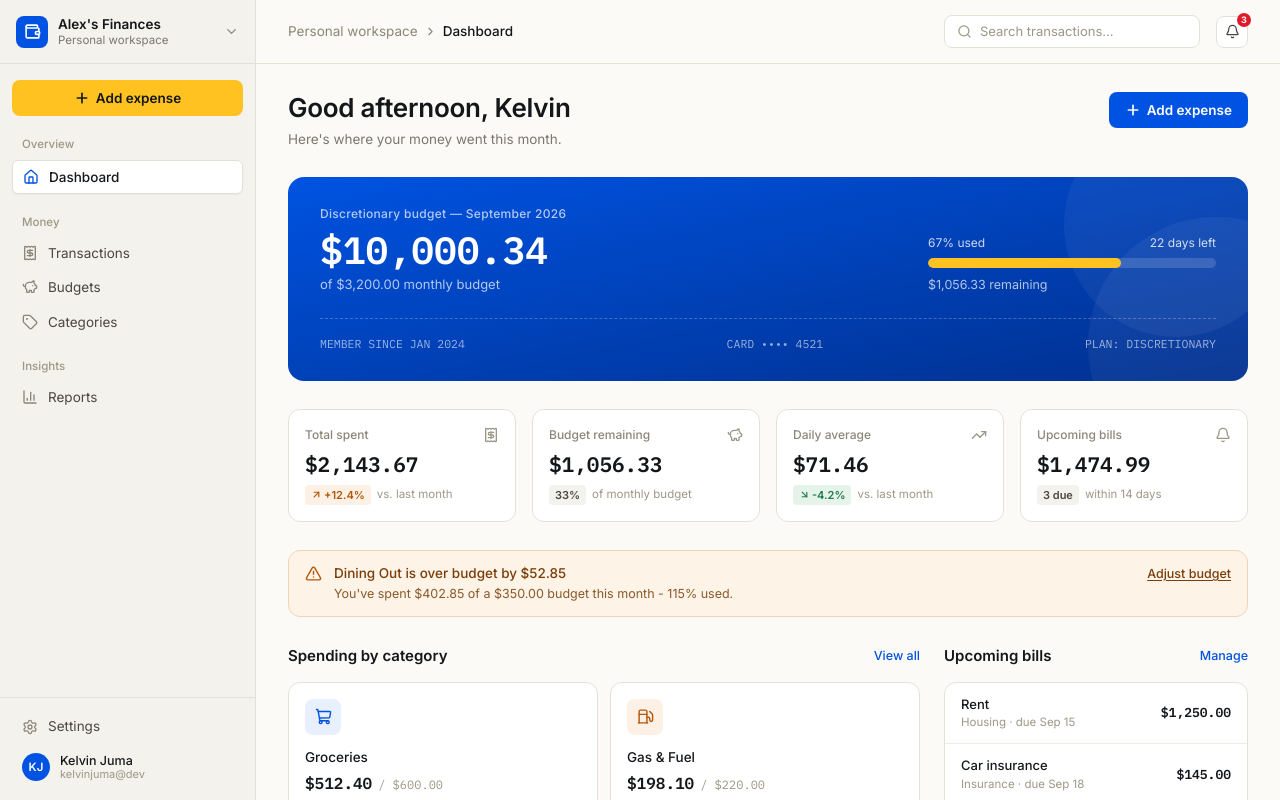
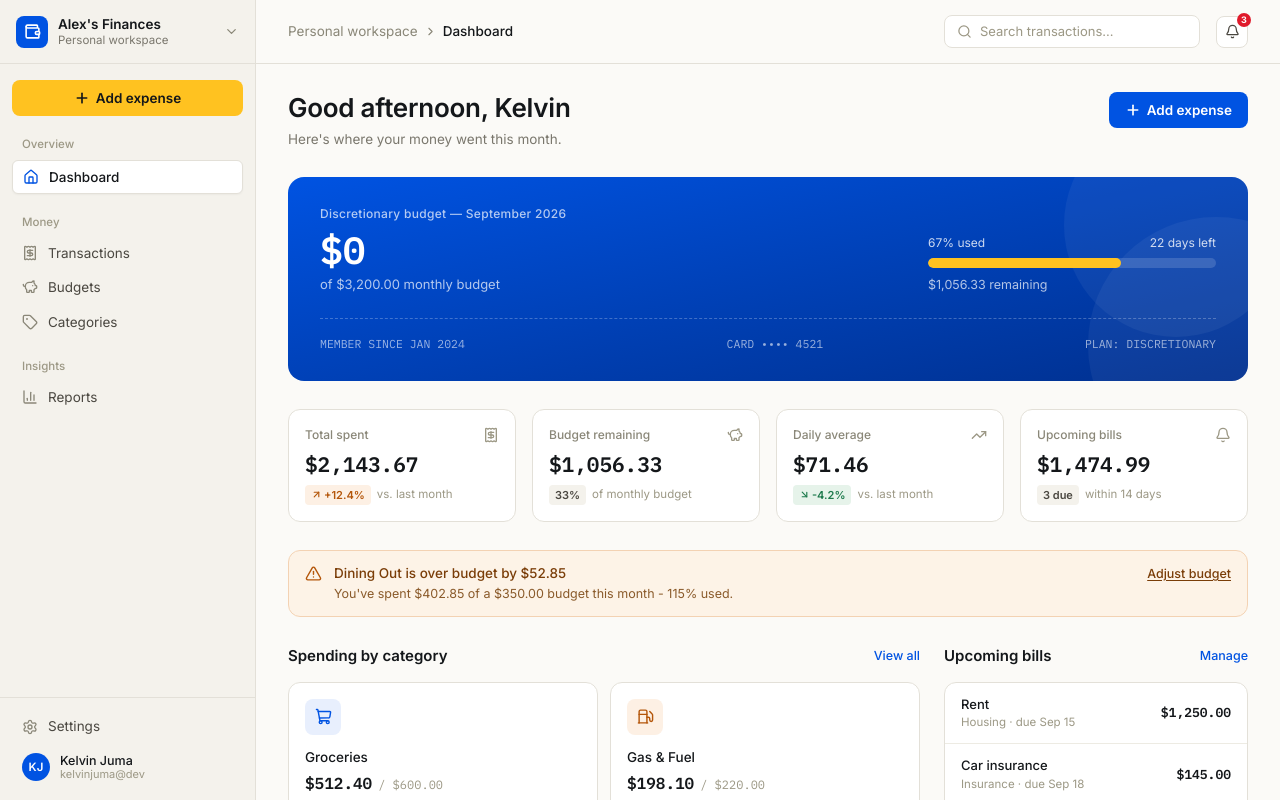
Before and after one commit to talesofcarter/build-100, a React (Vite) app in the folder 03.expense-tracker/: page / in a window 1280 px wide. Built offline with nearby package versions, Linux system fonts and the light colour scheme.

Commit message:
add the function for display the current month, and calculating the days remaining to the end month

```diff
--- a/03.expense-tracker/src/App.tsx
+++ b/03.expense-tracker/src/App.tsx
@@ -70,7 +70,7 @@ function App(): React.JSX.Element {
   };
 
   const calculateTotalExpenses = (): number => {
-    return expenses.reduce((acc, total) => acc + total.amount, 0);
+    return expenses.reduce((acc, expense) => acc + Number(expense.amount), 0);
   };
 
   useEffect(() => {
--- a/03.expense-tracker/src/components/MembershipCardHero.tsx
+++ b/03.expense-tracker/src/components/MembershipCardHero.tsx
@@ -7,7 +7,18 @@ interface MembershipCardProps {
 const MembershipCardHero = ({
   totals,
 }: MembershipCardProps): React.JSX.Element => {
-  const expenseTotals = totals();
+  const expenseTotals = Math.round(totals() * 100) / 100;
+
+  const currentMonth: React.ReactNode = new Date().toLocaleDateString("en-US", {
+    month: "long",
+    year: "numeric",
+  });
+
+  const today = new Date();
+  const daysRemaining =
+    new Date(today.getFullYear(), today.getMonth() + 1, 0).getDate() -
+    today.getDate();
+
   return (
     <div className="relative overflow-hidden rounded-2xl bg-linear-to-br from-[#0053E2] to-[#00308F] px-6 md:px-8 py-7 text-white">
       <div className="absolute -right-10 -top-16 h-56 w-56 rounded-full bg-white/5" />
@@ -16,10 +27,10 @@ const MembershipCardHero = ({
       <div className="relative flex flex-col md:flex-row md:items-end md:justify-between gap-6">
         <div>
           <p className="text-[12px] font-medium tracking-wide text-white/70">
-            Discretionary budget &mdash; September 2026
+            Discretionary budget &mdash; {currentMonth}
           </p>
           <p className="mt-2 text-[38px] font-mono font-semibold leading-none">
-            $10,000.34
+            ${expenseTotals}
           </p>
           <p className="mt-1.5 text-[13px] text-white/70">
             of $3,200.00 monthly budget
@@ -29,7 +40,7 @@ const MembershipCardHero = ({
         <div className="w-full md:w-72">
           <div className="flex justify-between text-[12px] text-white/80 mb-1.5">
             <span>67% used</span>
-            <span>22 days left</span>
+            <span>{daysRemaining} days left</span>
           </div>
           <div className="h-2.5 w-full rounded-full bg-white/15 overflow-hidden">
             <div
```
